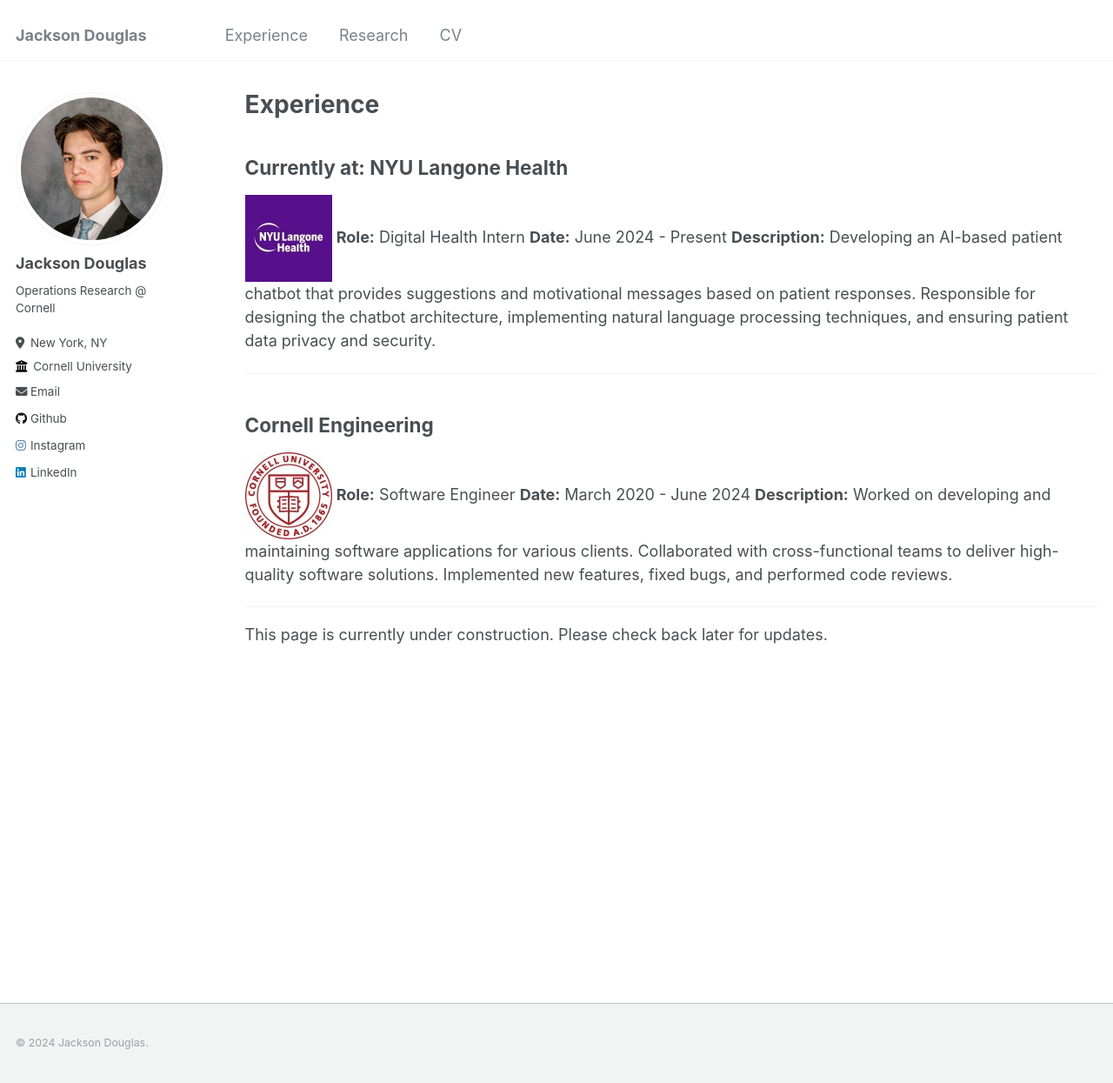
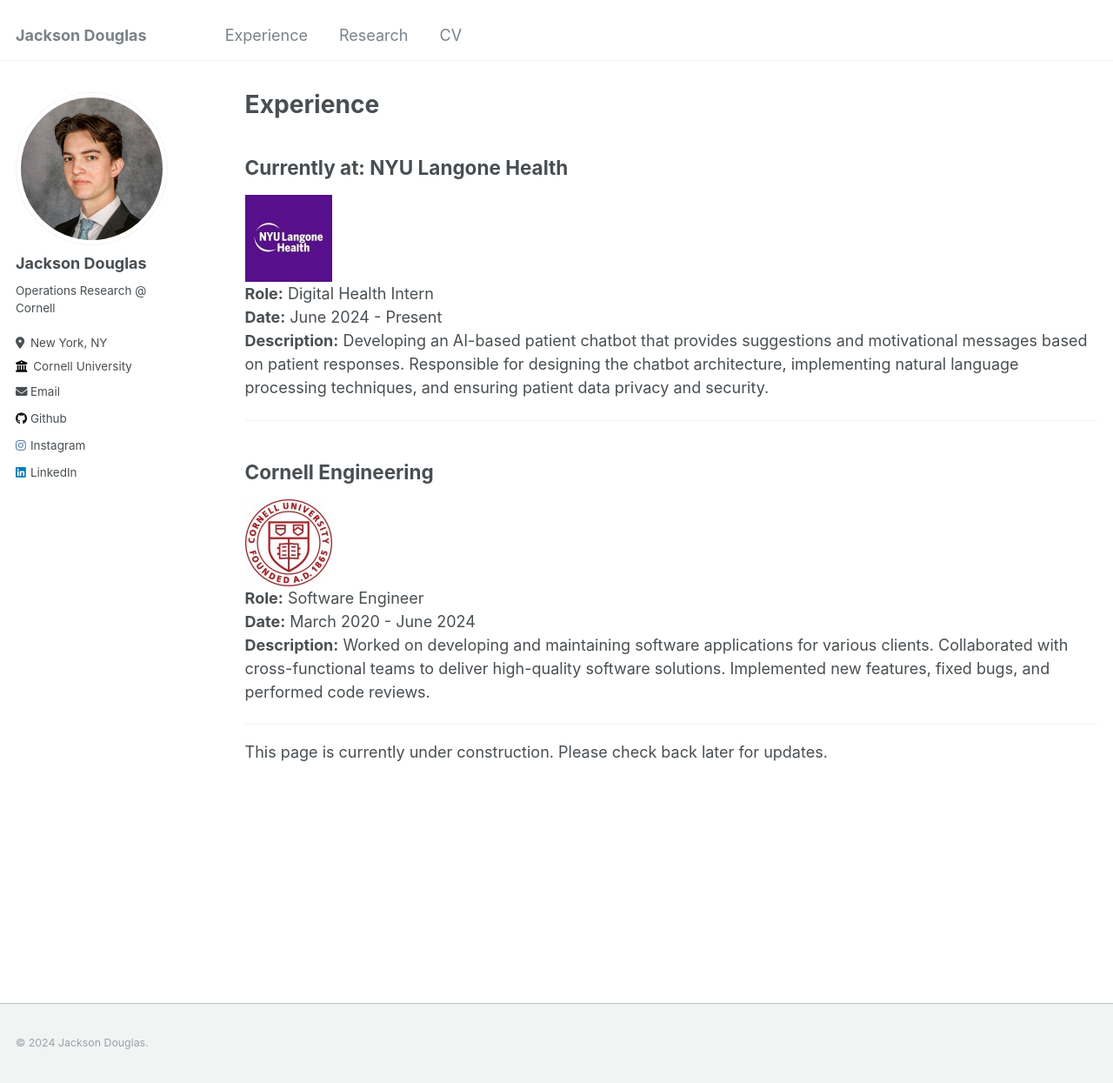
Before and after one commit to jacksonhdouglas/jacksonhdouglas.github.io, a Jekyll site: the page built from _pages/experience.md, in a window 1280 px wide and 1245 px high. Shown: the whole window at 87% size. Built offline with Jekyll 4.4.1, drawn with Linux system fonts in a browser that asks for light colours.

Commit message:
Update experience.md

```diff
--- a/_pages/experience.md
+++ b/_pages/experience.md
@@ -6,17 +6,17 @@ author_profile: true
 ---
 
 ## Currently at: NYU Langone Health
-![AI-Based Patient Chatbot](/images/nyulangonehealth_logo.jpg)
-**Role:** Digital Health Intern
-**Date:** June 2024 - Present
+![AI-Based Patient Chatbot](/images/nyulangonehealth_logo.jpg)\
+**Role:** Digital Health Intern\
+**Date:** June 2024 - Present\
 **Description:** Developing an AI-based patient chatbot that provides suggestions and motivational messages based on patient responses. Responsible for designing the chatbot architecture, implementing natural language processing techniques, and ensuring patient data privacy and security.
 
 ---
 
 ## Cornell Engineering
-![XYZ Tech](/images/cornell_logo.jpg)
-**Role:** Software Engineer
-**Date:** March 2020 - June 2024
+![XYZ Tech](/images/cornell_logo.jpg)\
+**Role:** Software Engineer\
+**Date:** March 2020 - June 2024\
 **Description:** Worked on developing and maintaining software applications for various clients. Collaborated with cross-functional teams to deliver high-quality software solutions. Implemented new features, fixed bugs, and performed code reviews.
 
 ---
```
